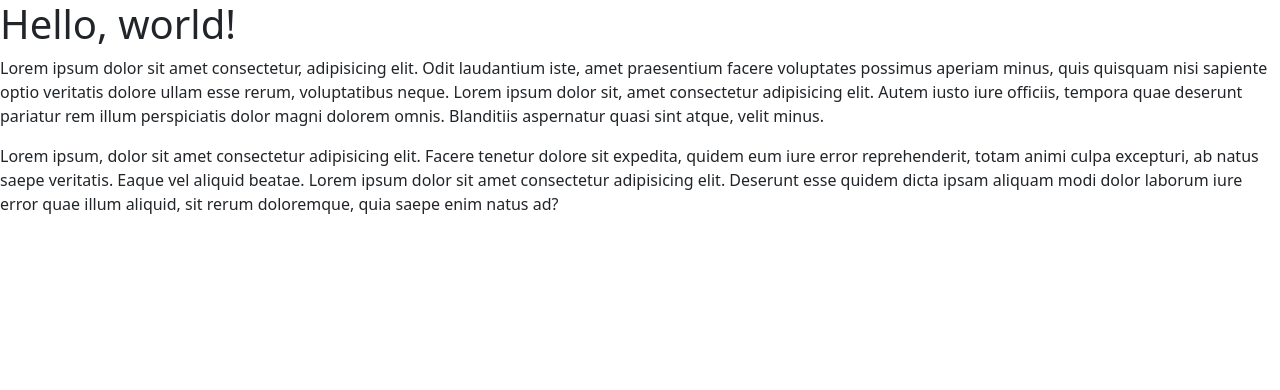
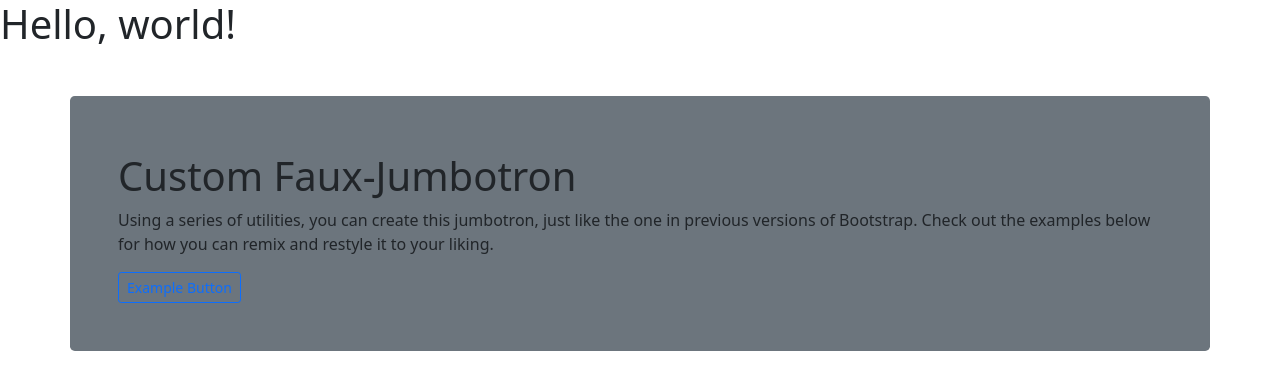
Before and after one commit to fonsomarz/collab-practice, a plain HTML site: page index.html in a window 1280 px wide. Drawn offline with nearby package versions, Linux system fonts and the light colour scheme.

Commit message:
Assembling the Jumbotron

```diff
--- a/index.html
+++ b/index.html
@@ -16,9 +16,13 @@
     <h1>Hello, world!</h1>
 
     <!-- Optional JavaScript; choose one of the two! -->
-    <p>Lorem ipsum dolor sit amet consectetur, adipisicing elit. Odit laudantium iste, amet praesentium facere voluptates possimus aperiam minus, quis quisquam nisi sapiente optio veritatis dolore ullam esse rerum, voluptatibus neque. Lorem ipsum dolor sit, amet consectetur adipisicing elit. Autem iusto iure officiis, tempora quae deserunt pariatur rem illum perspiciatis dolor magni dolorem omnis. Blanditiis aspernatur quasi sint atque, velit minus.</p>
+    <div class="container bg-secondary myclass p-5 mt-5 rounded-3">
+      <h1 class="mt-2">Custom Faux-Jumbotron</h1>
+      <p>Using a series of utilities, you can create this jumbotron, just like the one in previous versions of Bootstrap.
+        Check out the examples below for how you can remix and restyle it to your liking.</p>
+      <button class="btn btn-outline-primary btn-sm">Example Button</button>
+    </div>
 
-    <p>Lorem ipsum, dolor sit amet consectetur adipisicing elit. Facere tenetur dolore sit expedita, quidem eum iure error reprehenderit, totam animi culpa excepturi, ab natus saepe veritatis. Eaque vel aliquid beatae. Lorem ipsum dolor sit amet consectetur adipisicing elit. Deserunt esse quidem dicta ipsam aliquam modi dolor laborum iure error quae illum aliquid, sit rerum doloremque, quia saepe enim natus ad?</p>
     <!-- Option 1: Bootstrap Bundle with Popper -->
     <script src="https://cdn.jsdelivr.net/npm/bootstrap@5.1.0/dist/js/bootstrap.bundle.min.js" integrity="sha384-U1DAWAznBHeqEIlVSCgzq+c9gqGAJn5c/t99JyeKa9xxaYpSvHU5awsuZVVFIhvj" crossorigin="anonymous"></script>
 
```
